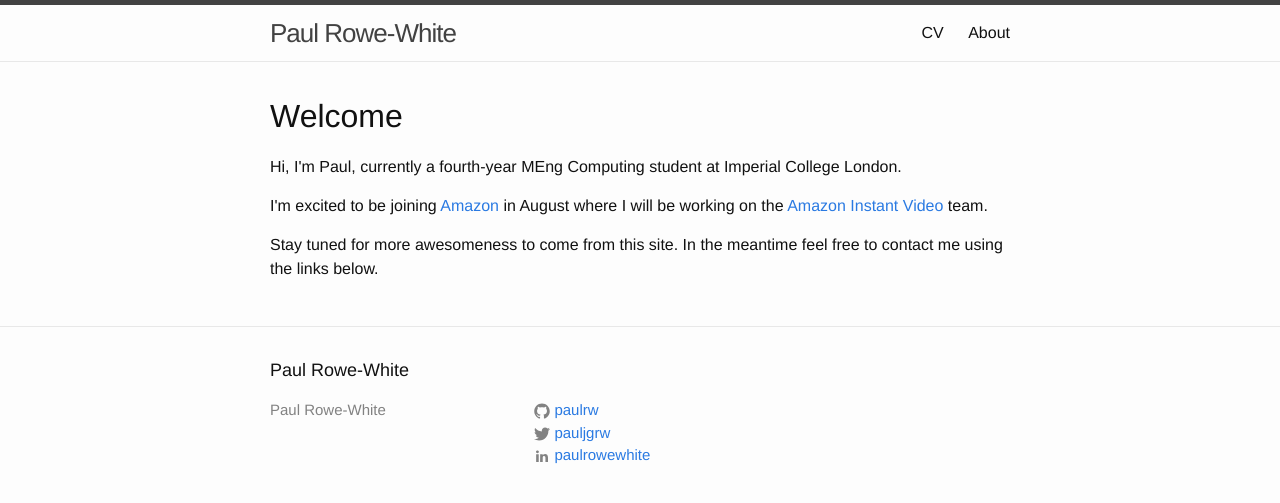
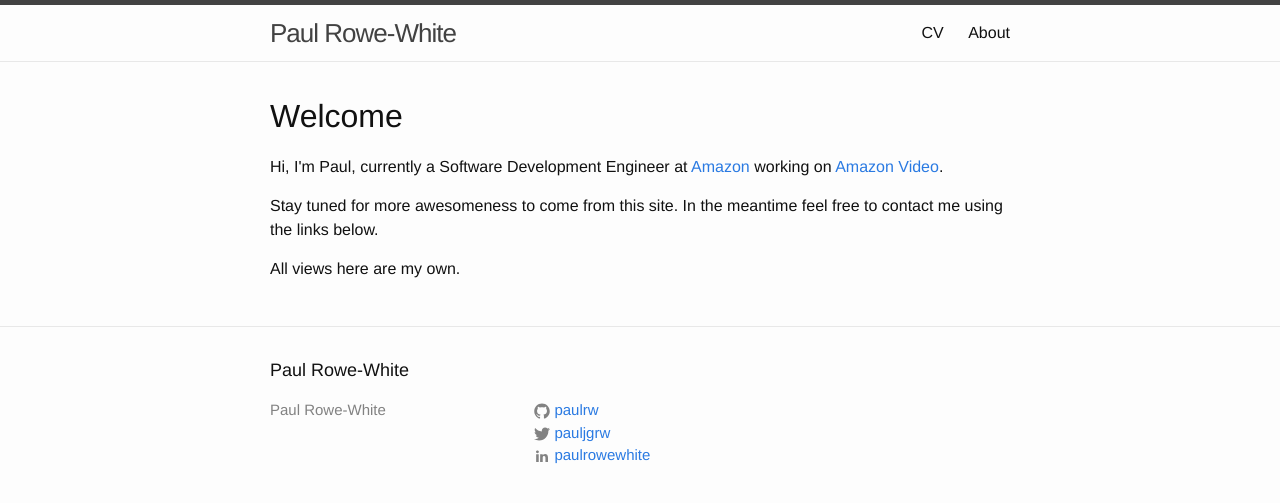
Before and after one commit to paulrw/rowewhite.com, a Jekyll site: the page built from index.html, in a window 1280 px wide. Shown: the top 503 px of the page. Built offline with Jekyll 4.4.1, drawn with Linux system fonts in a browser that asks for light colours.

Commit message:
Updating site to reflect current role

```diff
--- a/index.html
+++ b/index.html
@@ -6,11 +6,11 @@ layout: default
 
 <h1 id="hello">Welcome</h1>
 
-<p>Hi, I'm Paul, currently a fourth-year MEng Computing student at Imperial College London.</p>
-
-<p>I'm excited to be joining <a href="http://www.amazon.com" title="Amazon">Amazon</a> in August where I will be working on the <a href="http://www.amazon.com/aiv" title="Amazon Instant Video">Amazon Instant Video</a> team.</p>
+<p>Hi, I'm Paul, currently a Software Development Engineer at <a href="http://www.amazon.com" title="Amazon">Amazon</a> working on <a href="http://www.amazon.com/aiv" title="Amazon Instant Video">Amazon Video</a>.</p>
 
 <p>Stay tuned for more awesomeness to come from this site. In the meantime feel free to contact me using the links below. </p>
+
+<p>All views here are my own.</p>
 
 <!--
   <h1 class="page-heading">Posts</h1>
```
Also changed, not shown: 2 other files.
